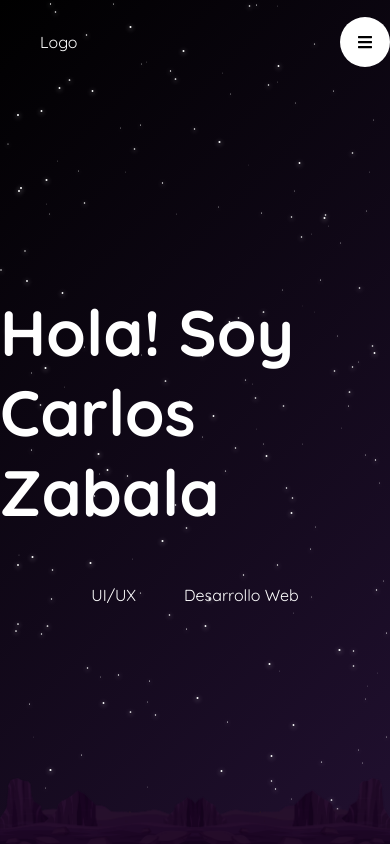
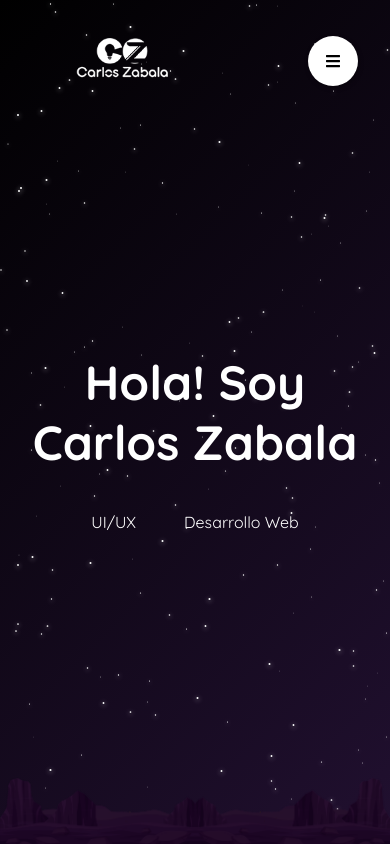
Before and after one commit to czabala847/carlos-zabala, a React (Create React App) app: page / in a window 390 px wide. Shown: the top 844 px of the page. Built offline with nearby package versions, Linux system fonts and the light colour scheme.

Commit message:
Añadiendo amimaciones

```diff
--- a/public/index.html
+++ b/public/index.html
@@ -2,11 +2,11 @@
 <html lang="es">
   <head>
     <meta charset="utf-8" />
-    <link rel="icon" href="%PUBLIC_URL%/favicon.ico" />
+    <link rel="icon" href="%PUBLIC_URL%/favicon.png" />
     <meta name="viewport" content="width=device-width, initial-scale=1" />
     <meta name="theme-color" content="#000000" />
     <meta name="description" content="web personal Carlos Zabala" />
-    <link rel="apple-touch-icon" href="%PUBLIC_URL%/logo192.png" />
+    <!-- <link rel="apple-touch-icon" href="%PUBLIC_URL%/logo192.png" /> -->
     <!--
       manifest.json provides metadata used when your web app is installed on a
       user's mobile device or desktop. See https://developers.google.com/web/fundamentals/web-app-manifest/
--- a/src/components/Header.js
+++ b/src/components/Header.js
@@ -12,6 +12,7 @@ import {
 import { Link } from "react-router-dom";
 
 import "../styles/components/Header.scss";
+import logo from "../assets/img/logo_white.png";
 
 function Header() {
   const [showMenu, setShowMenu] = React.useState(false);
@@ -24,15 +25,17 @@ function Header() {
     <header className="Header">
       <div className="container">
         <div className="Header_container">
-          <figure className="Logo">Logo</figure>
+          <figure className="Logo">
+            <img src={logo} alt="Logo Carlos Zabala" width={100} />{" "}
+          </figure>
 
           <div className="Menu">
-            <div className="Menu_icon" onClick={handleShowMenu}>
+            <div className="Menu_icon box-shadow" onClick={handleShowMenu}>
               <FontAwesomeIcon icon={showMenu ? faTimes : faBars} />
             </div>
 
             {showMenu && (
-              <nav className="Menu_nav">
+              <nav className="Menu_nav box-shadow">
                 <ul>
                   <li>
                     <Link to="/">
--- a/src/containers/Hero.js
+++ b/src/containers/Hero.js
@@ -7,13 +7,15 @@ import "../styles/containers/Hero.scss";
 
 function Hero() {
   return (
-    <section className="Hero">
-      <h1>Hola! Soy Carlos Zabala</h1>
-      {/* <h1>Nombre del proyecto</h1> */}
-      <ul className="List">
-        <li>UI/UX</li>
-        <li>Desarrollo Web</li>
-      </ul>
+    <section className="Hero text-center">
+      <div className="container">
+        <h1 className="scale-in-center">Hola! Soy Carlos Zabala</h1>
+        {/* <h1>Nombre del proyecto</h1> */}
+        <ul className="List scale-in-center">
+          <li>UI/UX</li>
+          <li>Desarrollo Web</li>
+        </ul>
+      </div>
 
       {/*
       {[...Array(100)].map((e, i) => (
--- a/src/styles/Global.scss
+++ b/src/styles/Global.scss
@@ -6,6 +6,7 @@
 
 @import "./lib/vars";
 @import "./lib/containers";
+@import "./lib/animations";
 
 body {
   margin: 0;
--- a/src/styles/containers/Hero.scss
+++ b/src/styles/containers/Hero.scss
@@ -25,8 +25,8 @@
   }
 
   & .List {
-    display: flex;
-    justify-content: space-between;
+    // display: flex;
+    // justify-content: space-between;
     list-style: none;
     margin: 0;
     padding: 0;
@@ -34,10 +34,17 @@
 
     & li {
       margin: 0;
+      display: inline-block;
     }
 
     & li:nth-child(2) {
       margin-left: 3rem;
     }
   }
+
+  @media only screen and (max-width: 768px) {
+    & h1 {
+      font-size: 3rem;
+    }
+  }
 }
--- /dev/null
+++ b/src/styles/lib/_animations.scss
@@ -0,0 +1,14 @@
+.scale-in-center {
+  animation: scale-in-center 0.5s cubic-bezier(0.25, 0.46, 0.45, 0.94) both;
+}
+
+@keyframes scale-in-center {
+  0% {
+    transform: scale(0);
+    opacity: 1;
+  }
+  100% {
+    transform: scale(1);
+    opacity: 1;
+  }
+}
--- a/src/styles/lib/_containers.scss
+++ b/src/styles/lib/_containers.scss
@@ -10,8 +10,17 @@
   align-items: center;
 }
 
+.box-shadow {
+  box-shadow: 1px 2px 5px rgba(0, 0, 0, 0.3);
+}
+
+.text-center {
+  text-align: center;
+}
+
 @media only screen and (max-width: 1023px) {
   .container {
     grid-template-columns: minmax(auto, 768px);
+    padding: 0 2rem;
   }
 }
```
Also changed, not shown: public/favicon.png (added), src/assets/img/logo_white.png (added).
